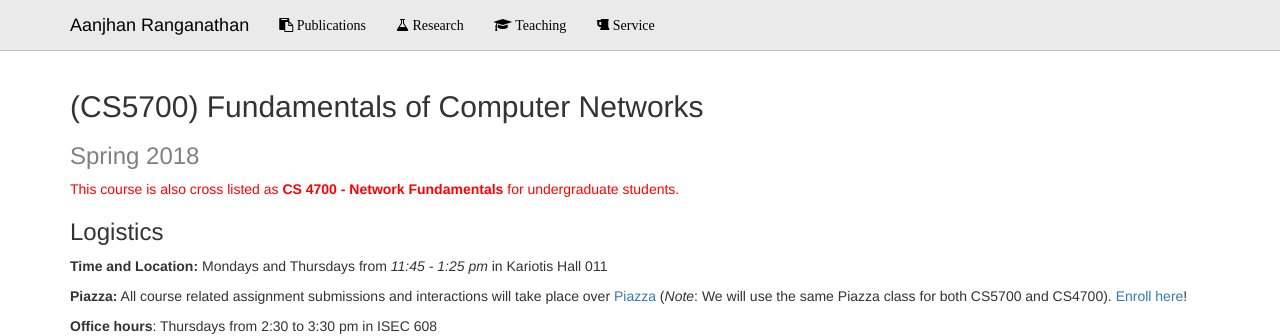
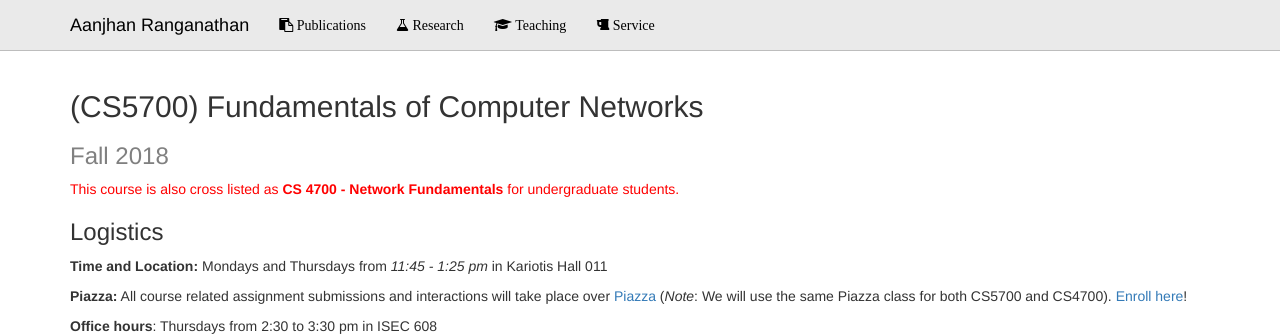
Before and after one commit to aanjhan/mywebsite, a Jekyll site: the page built from teaching/courses/fall18/index.md, in a window 1280 px wide and 900 px high. Shown: the top 336 px of the window. Built offline with Jekyll 4.4.1, drawn with Linux system fonts in a browser that asks for light colours.

Commit message:
spring to fall change

```diff
--- a/teaching/courses/fall18/index.md
+++ b/teaching/courses/fall18/index.md
@@ -4,7 +4,7 @@ layout: fullpage
 ---
 
 ## (CS5700) Fundamentals of Computer Networks
-### <span style="color:grey">Spring 2018</span>
+### <span style="color:grey">Fall 2018</span>
 
 <span style="color:red">This course is also cross listed as **CS 4700 - Network Fundamentals** for undergraduate students.</span>
 
```
Also changed, not shown: 7 other files.
